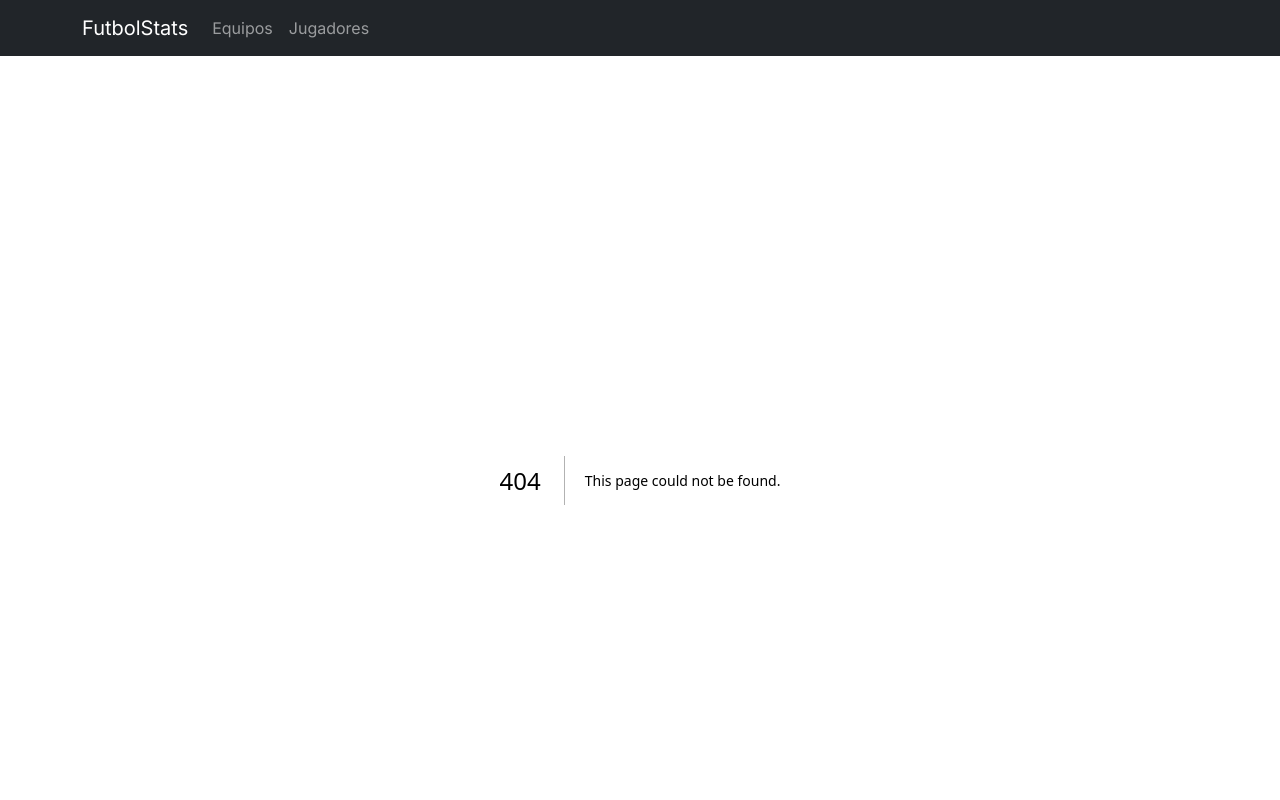
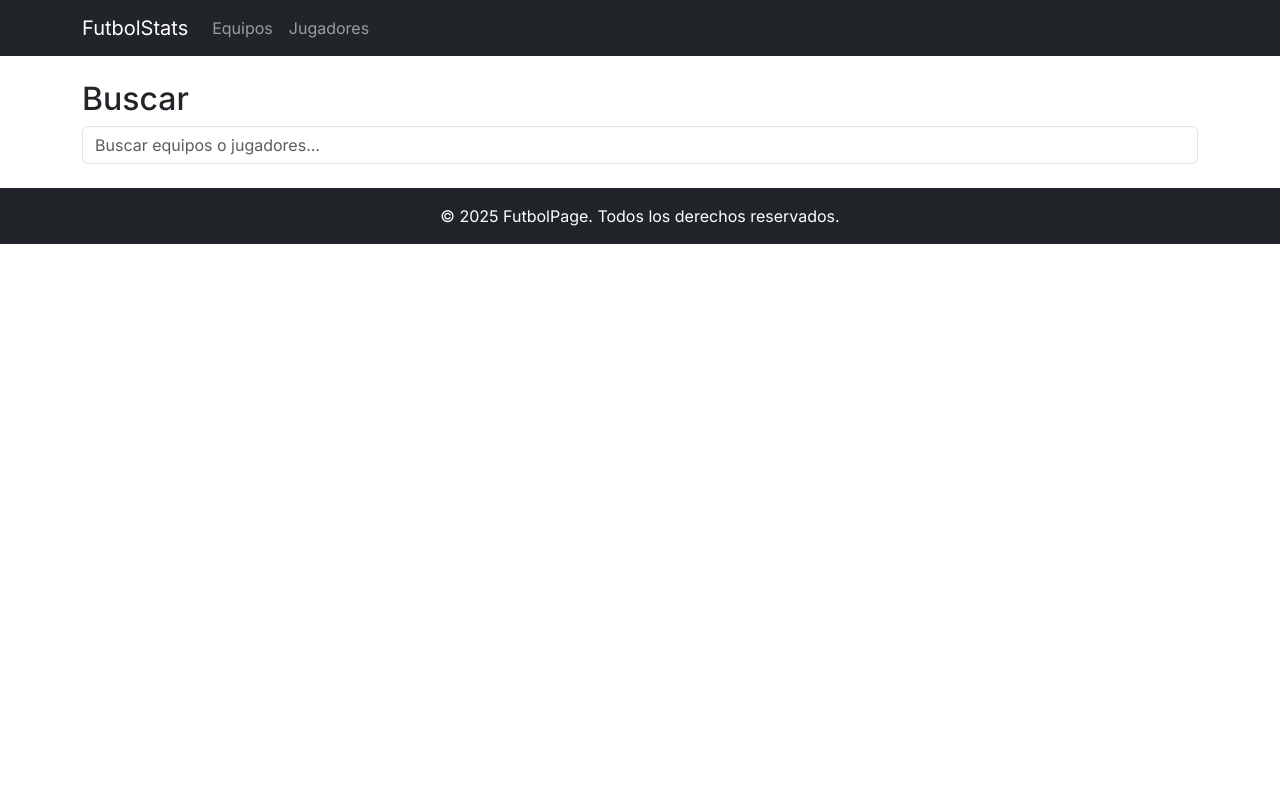
Before and after one commit to eljuanca18/futbolpage, a Next.js app: page /buscar in a window 1280 px wide. Before the commit this address had no page. Shown: the top 800 px of the page. Built offline with nearby package versions, Linux system fonts and the light colour scheme.

Commit message:
buscador

```diff
--- /dev/null
+++ b/src/app/buscar/page.tsx
@@ -0,0 +1,62 @@
+"use client";
+
+import { useState } from "react";
+import data from "../../data/datosFutbol.json";
+import Link from "next/link";
+
+export default function BuscarPage() {
+  const [query, setQuery] = useState('');
+
+  const equipos = data.filter(e =>
+    e.nombre.toLowerCase().includes(query.toLowerCase())
+  );
+
+  const jugadores = data
+    .flatMap(e => e.jugadores)
+    .filter(j =>
+      j.nombre.toLowerCase().includes(query.toLowerCase())
+    );
+
+  return (
+    <div>
+      <h2>Buscar</h2>
+      <input
+        type="text"
+        placeholder="Buscar equipos o jugadores..."
+        className="form-control mb-4"
+        value={query}
+        onChange={(e) => setQuery(e.target.value)}
+      />
+
+      {query && (
+        <>
+          <h4>Equipos</h4>
+          {equipos.length > 0 ? (
+            <ul className="list-group mb-4">
+              {equipos.map(eq => (
+                <li key={eq.id} className="list-group-item">
+                  <Link href={`/equipo/${eq.id}`}>{eq.nombre}</Link>
+                </li>
+              ))}
+            </ul>
+          ) : (
+            <p>No se encontraron equipos</p>
+          )}
+
+          <h4>Jugadores</h4>
+          {jugadores.length > 0 ? (
+            <ul className="list-group">
+              {jugadores.map(j => (
+                <li key={j.id} className="list-group-item">
+                  <Link href={`/jugador/${j.id}`}>{j.nombre}</Link>
+                </li>
+              ))}
+            </ul>
+          ) : (
+            <p>No se encontraron jugadores</p>
+          )}
+        </>
+      )}
+    </div>
+  );
+}
```
